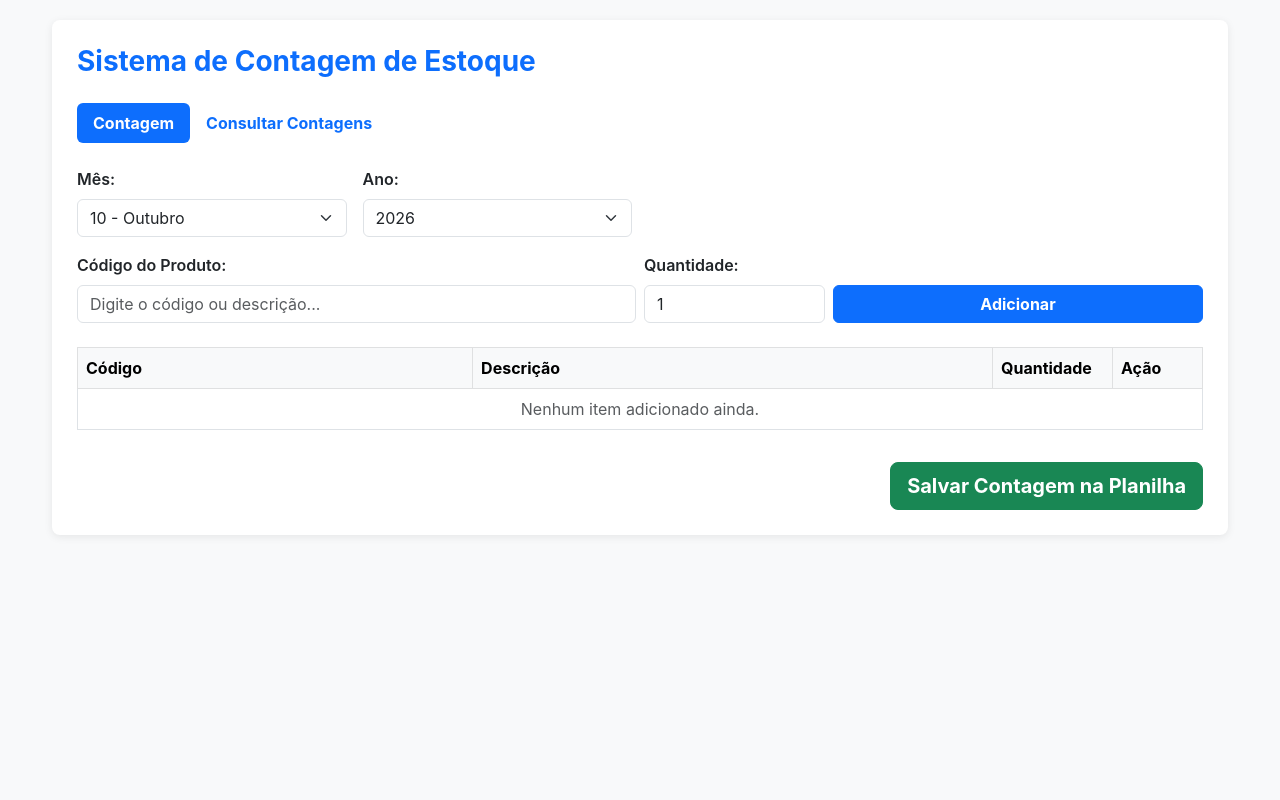
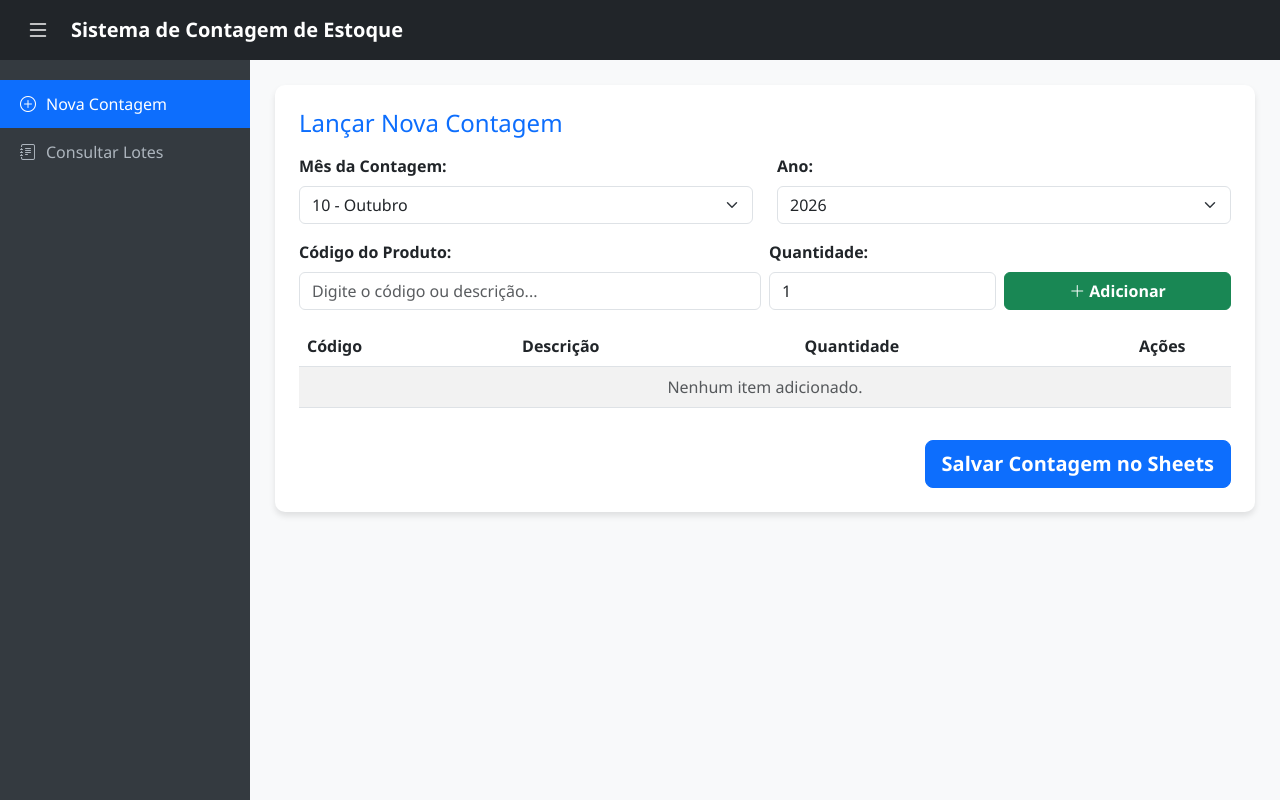
Before and after one commit to estoqueesquadromil-dev/contagem-estoque, a Flask app: page / in a window 1280 px wide. Run offline with Flask 3, Linux system fonts and the light colour scheme.

Commit message:
Update contagem_estoque.html

```diff
--- a/templates/contagem_estoque.html
+++ b/templates/contagem_estoque.html
@@ -5,18 +5,22 @@
   <meta name="viewport" content="width=device-width, initial-scale=1.0">
   <title>Sistema de Contagem de Estoque</title>
   <link href="https://cdn.jsdelivr.net/npm/bootstrap@5.3.0/dist/css/bootstrap.min.css" rel="stylesheet">
+  <link href="https://cdn.jsdelivr.net/npm/bootstrap-icons@1.10.5/font/bootstrap-icons.css" rel="stylesheet">
   <style>
-    body {
-      background-color: #f8f9fa;
-      padding: 20px;
-      font-family: -apple-system, BlinkMacSystemFont, "Segoe UI", Roboto, sans-serif;
-    }
-    .card-main {
-      background: #ffffff;
-      border-radius: 8px;
-      box-shadow: 0 2px 8px rgba(0,0,0,0.08);
-      padding: 25px;
-    }
+    body { background-color: #f8f9fa; margin: 0; font-family: 'Segoe UI', Tahoma, Geneva, Verdana, sans-serif; }
+    .top-navbar { height: 60px; background-color: #212529; color: white; display: flex; align-items: center; padding: 0 20px; position: fixed; top: 0; left: 0; right: 0; z-index: 1000; }
+    .btn-toggle { background: none; border: none; color: white; font-size: 1.5rem; cursor: pointer; margin-right: 15px; }
+    .sidebar { width: 250px; position: fixed; top: 60px; bottom: 0; left: 0; background-color: #343a40; padding-top: 20px; transition: all 0.3s; z-index: 999; }
+    .sidebar.collapsed { left: -250px; }
+    .sidebar a { padding: 12px 20px; text-decoration: none; font-size: 1rem; color: #adb5bd; display: flex; align-items: center; gap: 10px; }
+    .sidebar a:hover, .sidebar a.active { color: #fff; background-color: #0d6efd; }
+    .main-content { margin-top: 60px; margin-left: 250px; padding: 25px; transition: all 0.3s; }
+    .main-content.expanded { margin-left: 0; }
+    .card { border-radius: 10px; box-shadow: 0 4px 6px rgba(0,0,0,0.1); border: none; }
+    .page-section { display: none; }
+    .page-section.active { display: block; }
+
+    /* CAIXA DE SUGESTÕES IGUAL AO SISTEMA DE BAIXA */
     .suggestion-box {
       position: absolute;
       top: 100%;
@@ -32,7 +36,7 @@
       display: none;
     }
     .suggestion-item {
-      padding: 8px 12px;
+      padding: 10px 14px;
       cursor: pointer;
       border-bottom: 1px solid #f1f1f1;
       font-size: 0.9rem;
@@ -41,137 +45,110 @@
       background-color: #0d6efd;
       color: #ffffff;
     }
-    .nav-pills .nav-link.active {
-      background-color: #0d6efd;
-    }
   </style>
 </head>
 <body>
 
-<div class="container-fluid" style="max-width: 1200px;">
-  <div class="card-main">
-    <h3 class="text-primary fw-bold mb-4">Sistema de Contagem de Estoque</h3>
+  <header class="top-navbar">
+    <button class="btn-toggle" onclick="toggleSidebar()"><i class="bi bi-list"></i></button>
+    <h5 class="m-0 fw-bold">Sistema de Contagem de Estoque</h5>
+  </header>
 
-    <!-- NAVEGAÇÃO -->
-    <ul class="nav nav-pills mb-4" id="pills-tab" role="tablist">
-      <li class="nav-item">
-        <button class="nav-link active fw-bold" id="tab-contagem" data-bs-toggle="pill" data-bs-target="#sec-contagem" type="button">Contagem</button>
-      </li>
-      <li class="nav-item">
-        <button class="nav-link fw-bold" id="tab-consultar" data-bs-toggle="pill" data-bs-target="#sec-consultar" type="button" onclick="consultarMovimentacao()">Consultar Contagens</button>
-      </li>
-    </ul>
+  <nav class="sidebar" id="sidebar">
+    <a href="#" class="nav-link-item active" onclick="mostrarSecao('lancar', this)"><i class="bi bi-plus-circle"></i> Nova Contagem</a>
+    <a href="#" class="nav-link-item" onclick="mostrarSecao('consultar', this)"><i class="bi bi-journal-text"></i> Consultar Lotes</a>
+  </nav>
 
-    <div class="tab-content" id="pills-tabContent">
+  <main class="main-content" id="mainContent">
 
-      <!-- SEÇÃO 1: DIGITAÇÃO DA CONTAGEM -->
-      <div class="tab-pane fade show active" id="sec-contagem" role="tabpanel">
+    <!-- SEÇÃO 1: LANÇAR -->
+    <section id="sec-lancar" class="page-section active">
+      <div class="card p-4 mb-4">
+        <h4 class="text-primary mb-3">Lançar Nova Contagem</h4>
 
-        <div class="row g-3 mb-3">
-          <div class="col-md-3">
-            <label class="form-label fw-semibold">Mês:</label>
+        <div class="row mb-3">
+          <div class="col-md-6">
+            <label class="form-label fw-semibold">Mês da Contagem:</label>
             <select id="selectMes" class="form-select">
-              <option value="01">01 - Janeiro</option>
-              <option value="02">02 - Fevereiro</option>
-              <option value="03">03 - Março</option>
-              <option value="04">04 - Abril</option>
-              <option value="05">05 - Maio</option>
-              <option value="06">06 - Junho</option>
-              <option value="07">07 - Julho</option>
-              <option value="08">08 - Agosto</option>
-              <option value="09">09 - Setembro</option>
-              <option value="10" selected>10 - Outubro</option>
-              <option value="11">11 - Novembro</option>
-              <option value="12">12 - Dezembro</option>
+              <option value="01">01 - Janeiro</option><option value="02">02 - Fevereiro</option><option value="03">03 - Março</option>
+              <option value="04">04 - Abril</option><option value="05">05 - Maio</option><option value="06">06 - Junho</option>
+              <option value="07">07 - Julho</option><option value="08">08 - Agosto</option><option value="09">09 - Setembro</option>
+              <option value="10" selected>10 - Outubro</option><option value="11">11 - Novembro</option><option value="12">12 - Dezembro</option>
             </select>
           </div>
-
-          <div class="col-md-3">
+          <div class="col-md-6">
             <label class="form-label fw-semibold">Ano:</label>
             <select id="selectAno" class="form-select">
-              <option value="2026" selected>2026</option>
-              <option value="2027">2027</option>
-              <option value="2028">2028</option>
+              <option value="2026" selected>2026</option><option value="2027">2027</option><option value="2028">2028</option>
             </select>
           </div>
         </div>
 
-        <div class="row g-2 mb-4 position-relative">
+        <div class="row g-2 mb-3">
           <div class="col-md-6 position-relative">
-            <label for="inputProduto" class="form-label fw-semibold">Código do Produto:</label>
+            <label class="form-label fw-semibold">Código do Produto:</label>
             <input type="text" id="inputProduto" class="form-control" placeholder="Digite o código ou descrição..." autocomplete="off">
-            <!-- CAIXA DE SUGESTÕES ESTILO SISTEMA DE BAIXA -->
             <div id="caixaSugestoes" class="suggestion-box"></div>
           </div>
-
-          <div class="col-md-2">
-            <label for="inputQtd" class="form-label fw-semibold">Quantidade:</label>
+          <div class="col-md-3">
+            <label class="form-label fw-semibold">Quantidade:</label>
             <input type="number" id="inputQtd" class="form-control" value="1" min="1">
           </div>
-
-          <div class="col-md-4 d-flex align-items-end">
-            <button class="btn btn-primary w-100 fw-bold" onclick="adicionarItem()"><i class="bi bi-plus-lg"></i> Adicionar</button>
+          <div class="col-md-3 d-flex align-items-end">
+            <button class="btn btn-success w-100 fw-bold" onclick="adicionarItem()"><i class="bi bi-plus-lg"></i> Adicionar</button>
           </div>
         </div>
 
-        <!-- TABELA DE ITENS ADICIONADOS -->
-        <div class="table-responsive mb-3">
-          <table class="table table-bordered align-middle">
-            <thead class="table-light">
+        <div class="table-responsive">
+          <table class="table table-striped align-middle">
+            <thead>
               <tr>
                 <th>Código</th>
                 <th>Descrição</th>
-                <th style="width: 120px;">Quantidade</th>
-                <th style="width: 90px;">Ação</th>
+                <th>Quantidade</th>
+                <th style="width: 100px;">Ações</th>
               </tr>
             </thead>
-            <tbody id="tabelaContagemCorpo">
-              <tr><td colspan="4" class="text-center text-muted">Nenhum item adicionado ainda.</td></tr>
+            <tbody id="corpoTabela">
+              <tr><td colspan="4" class="text-center text-muted">Nenhum item adicionado.</td></tr>
             </tbody>
           </table>
         </div>
 
-        <div class="d-flex justify-content-end">
-          <button class="btn btn-success btn-lg fw-bold" onclick="salvarContagem()">Salvar Contagem na Planilha</button>
+        <div class="d-flex justify-content-end mt-3">
+          <button class="btn btn-primary btn-lg fw-bold" onclick="salvarLote()">Salvar Contagem no Sheets</button>
         </div>
+      </div>
+    </section>
 
-      </div>
+    <!-- SEÇÃO 2: CONSULTAR -->
+    <section id="sec-consultar" class="page-section">
+      <div class="card p-4 mb-4">
+        <h4 class="text-primary mb-3">Consultar Movimentação</h4>
 
-      <!-- SEÇÃO 2: CONSULTA -->
-      <div class="tab-pane fade" id="sec-consultar" role="tabpanel">
-        <div class="row g-3 mb-3 align-items-end">
-          <div class="col-md-3">
+        <div class="row mb-3 align-items-end">
+          <div class="col-md-4">
             <label class="form-label fw-semibold">Mês:</label>
             <select id="selectMesConsulta" class="form-select">
-              <option value="01">01 - Janeiro</option>
-              <option value="02">02 - Fevereiro</option>
-              <option value="03">03 - Março</option>
-              <option value="04">04 - Abril</option>
-              <option value="05">05 - Maio</option>
-              <option value="06">06 - Junho</option>
-              <option value="07">07 - Julho</option>
-              <option value="08">08 - Agosto</option>
-              <option value="09">09 - Setembro</option>
-              <option value="10" selected>10 - Outubro</option>
-              <option value="11">11 - Novembro</option>
-              <option value="12">12 - Dezembro</option>
+              <option value="01">01 - Janeiro</option><option value="02">02 - Fevereiro</option><option value="03">03 - Março</option>
+              <option value="04">04 - Abril</option><option value="05">05 - Maio</option><option value="06">06 - Junho</option>
+              <option value="07">07 - Julho</option><option value="08">08 - Agosto</option><option value="09">09 - Setembro</option>
+              <option value="10" selected>10 - Outubro</option><option value="11">11 - Novembro</option><option value="12">12 - Dezembro</option>
             </select>
           </div>
-          <div class="col-md-3">
+          <div class="col-md-4">
             <label class="form-label fw-semibold">Ano:</label>
             <select id="selectAnoConsulta" class="form-select">
-              <option value="2026" selected>2026</option>
-              <option value="2027">2027</option>
-              <option value="2028">2028</option>
+              <option value="2026" selected>2026</option><option value="2027">2027</option><option value="2028">2028</option>
             </select>
           </div>
-          <div class="col-md-3">
-            <button class="btn btn-secondary w-100 fw-bold" onclick="consultarMovimentacao()">Consultar</button>
+          <div class="col-md-4">
+            <button class="btn btn-secondary w-100 fw-bold" onclick="consultarMovimentacao()">Filtrar / Recarregar</button>
           </div>
         </div>
 
         <div class="table-responsive">
-          <table class="table table-striped table-bordered align-middle">
+          <table class="table table-bordered align-middle">
             <thead class="table-dark">
               <tr>
                 <th style="width: 40px;"><input type="checkbox" id="checkTodos" onclick="toggleCheckTodos(this)"></th>
@@ -180,42 +157,56 @@
                 <th>Quantidade</th>
                 <th>Tipo</th>
                 <th>Status</th>
-                <th style="width: 80px;">Ação</th>
+                <th>Ação</th>
               </tr>
             </thead>
-            <tbody id="tabelaConsultaCorpo">
-              <tr><td colspan="7" class="text-center text-muted">Selecione Mês/Ano e clique em Consultar.</td></tr>
+            <tbody id="corpoTabelaConsulta">
+              <tr><td colspan="7" class="text-center text-muted">Nenhum registo carregado.</td></tr>
             </tbody>
           </table>
         </div>
 
         <div class="d-flex justify-content-between align-items-center mt-3">
-          <span id="infoItensSelecionados" class="text-muted font-weight-bold">0 itens selecionados</span>
+          <span id="infoItensSelecionados" class="text-muted">0 itens selecionados</span>
           <div>
             <button class="btn btn-warning me-2 fw-bold" onclick="atualizarStatusLote('Sim')">Marcar como Processado (Sim)</button>
             <button class="btn btn-outline-secondary fw-bold" onclick="atualizarStatusLote('Não')">Marcar como Pendente (Não)</button>
           </div>
         </div>
+      </div>
+    </section>
 
-      </div>
-
-    </div>
-  </div>
-</div>
+  </main>
 
   <script src="https://cdn.jsdelivr.net/npm/bootstrap@5.3.0/dist/js/bootstrap.bundle.min.js"></script>
   <script>
     let produtoSelecionado = null;
-  let itensContagem = [];
+    let listaLote = [];
 
+    function toggleSidebar() {
+      document.getElementById('sidebar').classList.toggle('collapsed');
+      document.getElementById('mainContent').classList.toggle('expanded');
+    }
+
+    function mostrarSecao(secao, elem) {
+      document.querySelectorAll('.page-section').forEach(s => s.classList.remove('active'));
+      document.querySelectorAll('.sidebar a').forEach(a => a.classList.remove('active'));
+      if (secao === 'lancar') {
+        document.getElementById('sec-lancar').classList.add('active');
+      } else {
+        document.getElementById('sec-consultar').classList.add('active');
+        consultarMovimentacao();
+      }
+      elem.classList.add('active');
+    }
+
+    // AUTOCOMPLETE IDÊNTICO AO SISTEMA DE BAIXA
     const inputProd = document.getElementById('inputProduto');
     const caixaSugestoes = document.getElementById('caixaSugestoes');
 
-  // EVENTO DE DIGITAÇÃO PARA MOSTRAR SUGESTÕES ESTILO SISTEMA DE BAIXA
     inputProd.addEventListener('input', async function() {
       const termo = this.value.trim();
       caixaSugestoes.innerHTML = '';
-
       if (termo.length === 0) {
         caixaSugestoes.style.display = 'none';
         produtoSelecionado = null;
@@ -232,28 +223,23 @@
         }
 
         produtos.forEach(p => {
-        const itemDiv = document.createElement('div');
-        itemDiv.className = 'suggestion-item';
-        // Formato exato do Sistema de Baixa: CODIGO - DESCRICAO
-        itemDiv.textContent = `${p.codigo} - ${p.descricao}`;
-
-        itemDiv.addEventListener('click', function() {
+          const div = document.createElement('div');
+          div.className = 'suggestion-item';
+          div.textContent = `${p.codigo} - ${p.descricao}`;
+          div.addEventListener('click', function() {
             inputProd.value = `${p.codigo} - ${p.descricao}`;
             produtoSelecionado = p;
             caixaSugestoes.style.display = 'none';
           });
-
-        caixaSugestoes.appendChild(itemDiv);
+          caixaSugestoes.appendChild(div);
         });
 
         caixaSugestoes.style.display = 'block';
-
       } catch (e) {
         console.error('Erro ao buscar produtos:', e);
       }
     });
 
-  // Oculta a caixa se clicar fora
     document.addEventListener('click', function(e) {
       if (e.target !== inputProd && !caixaSugestoes.contains(e.target)) {
         caixaSugestoes.style.display = 'none';
@@ -267,7 +253,7 @@
       }
       const qtd = parseInt(document.getElementById('inputQtd').value) || 1;
 
-    itensContagem.push({
+      listaLote.push({
         CODIGO: produtoSelecionado.codigo,
         DESCRICAO: produtoSelecionado.descricao,
         QUANTIDADE: qtd,
@@ -277,22 +263,20 @@
       produtoSelecionado = null;
       inputProd.value = '';
       document.getElementById('inputQtd').value = 1;
-    renderTabelaContagem();
+      renderTabela();
     }
 
-  function renderTabelaContagem() {
-    const corpo = document.getElementById('tabelaContagemCorpo');
+    function renderTabela() {
+      const corpo = document.getElementById('corpoTabela');
       corpo.innerHTML = '';
-
-    if (itensContagem.length === 0) {
-      corpo.innerHTML = '<tr><td colspan="4" class="text-center text-muted">Nenhum item adicionado ainda.</td></tr>';
+      if (listaLote.length === 0) {
+        corpo.innerHTML = '<tr><td colspan="4" class="text-center text-muted">Nenhum item adicionado.</td></tr>';
         return;
       }
-
-    itensContagem.forEach((item, index) => {
+      listaLote.forEach((item, index) => {
         const tr = document.createElement('tr');
         tr.innerHTML = `
-        <td class="fw-bold">${item.CODIGO}</td>
+          <td>${item.CODIGO}</td>
           <td>${item.DESCRICAO}</td>
           <td>${item.QUANTIDADE}</td>
           <td><button class="btn btn-danger btn-sm" onclick="removerItem(${index})">Remover</button></td>
@@ -302,16 +286,15 @@
     }
 
     function removerItem(index) {
-    itensContagem.splice(index, 1);
-    renderTabelaContagem();
+      listaLote.splice(index, 1);
+      renderTabela();
     }
 
-  async function salvarContagem() {
-    if (itensContagem.length === 0) {
-      alert('Adicione pelo menos um item antes de salvar!');
+    async function salvarLote() {
+      if (listaLote.length === 0) {
+        alert('Adicione ao menos um item!');
         return;
       }
-
       const mes = document.getElementById('selectMes').value;
       const ano = document.getElementById('selectAno').value;
       const dataLote = `${mes}/${ano}`;
@@ -320,17 +303,16 @@
         const res = await fetch('/salvar_lote', {
           method: 'POST',
           headers: { 'Content-Type': 'application/json' },
-        body: JSON.stringify({ data: dataLote, itens: itensContagem })
+          body: JSON.stringify({ data: dataLote, itens: listaLote })
         });
-
         const data = await res.json();
         alert(data.mensagem);
         if (data.sucesso) {
-        itensContagem = [];
-        renderTabelaContagem();
+          listaLote = [];
+          renderTabela();
         }
       } catch (e) {
-      alert('Erro de conexão: ' + e);
+        alert('Erro: ' + e);
       }
     }
 
@@ -338,24 +320,21 @@
       const mes = document.getElementById('selectMesConsulta').value;
       const ano = document.getElementById('selectAnoConsulta').value;
       const dataConsulta = `${mes}/${ano}`;
-
       try {
         const res = await fetch(`/consultar_movimentacao?data=${encodeURIComponent(dataConsulta)}`);
         const dados = await res.json();
-      const corpo = document.getElementById('tabelaConsultaCorpo');
+        const corpo = document.getElementById('corpoTabelaConsulta');
         corpo.innerHTML = '';
-
         if (!dados.sucesso || !dados.itens || dados.itens.length === 0) {
           corpo.innerHTML = `<tr><td colspan="7" class="text-center text-muted">Nenhuma contagem encontrada para ${dataConsulta}.</td></tr>`;
           return;
         }
-
         dados.itens.forEach(item => {
           const tr = document.createElement('tr');
           tr.innerHTML = `
             <td><input type="checkbox" class="check-item" value="${item.ID}" onchange="atualizarContador()"></td>
             <td>${item.Data}</td>
-          <td class="fw-bold">${item.Código}</td>
+            <td>${item.Código}</td>
             <td>${item.Quantidade}</td>
             <td>${item.Tipo}</td>
             <td><span class="badge ${item.Status === 'Sim' ? 'bg-success' : 'bg-warning text-dark'}">${item.Status}</span></td>
@@ -365,25 +344,22 @@
         });
         atualizarContador();
       } catch (e) {
-      console.error('Erro ao consultar movimentação:', e);
+        console.error(e);
       }
     }
 
     function toggleCheckTodos(master) {
-    const checks = document.querySelectorAll('.check-item');
-    checks.forEach(c => c.checked = master.checked);
+      document.querySelectorAll('.check-item').forEach(c => c.checked = master.checked);
       atualizarContador();
     }
 
     function atualizarContador() {
-    const selecionados = document.querySelectorAll('.check-item:checked').length;
-    document.getElementById('infoItensSelecionados').innerText = `${selecionados} item(ns) selecionado(s)`;
+      const sel = document.querySelectorAll('.check-item:checked').length;
+      document.getElementById('infoItensSelecionados').innerText = `${sel} item(ns) selecionado(s)`;
     }
 
     async function excluirItem(dataMov, id) {
-    if (!confirm('Deseja realmente excluir este item?')) return;
-
-    try {
+      if (!confirm('Deseja excluir?')) return;
       const res = await fetch('/excluir_movimentacao', {
         method: 'POST',
         headers: { 'Content-Type': 'application/json' },
@@ -392,25 +368,14 @@
       const data = await res.json();
       alert(data.mensagem);
       if (data.sucesso) consultarMovimentacao();
-    } catch (e) {
-      alert('Erro ao excluir item: ' + e);
-    }
     }
 
     async function atualizarStatusLote(novoStatus) {
       const mes = document.getElementById('selectMesConsulta').value;
       const ano = document.getElementById('selectAnoConsulta').value;
       const dataConsulta = `${mes}/${ano}`;
-
-    const checks = document.querySelectorAll('.check-item:checked');
-    const ids = Array.from(checks).map(c => c.value);
-
-    if (ids.length === 0) {
-      alert('Selecione ao menos um item!');
-      return;
-    }
-
-    try {
+      const ids = Array.from(document.querySelectorAll('.check-item:checked')).map(c => c.value);
+      if (ids.length === 0) { alert('Selecione itens!'); return; }
       const res = await fetch('/atualizar_status_lote_por_id', {
         method: 'POST',
         headers: { 'Content-Type': 'application/json' },
@@ -419,11 +384,7 @@
       const data = await res.json();
       alert(data.mensagem);
       if (data.sucesso) consultarMovimentacao();
-    } catch (e) {
-      alert('Erro ao atualizar status: ' + e);
-    }
     }
   </script>
-
 </body>
 </html>
```
Lines whose indentation alone changed are shown as unchanged.
